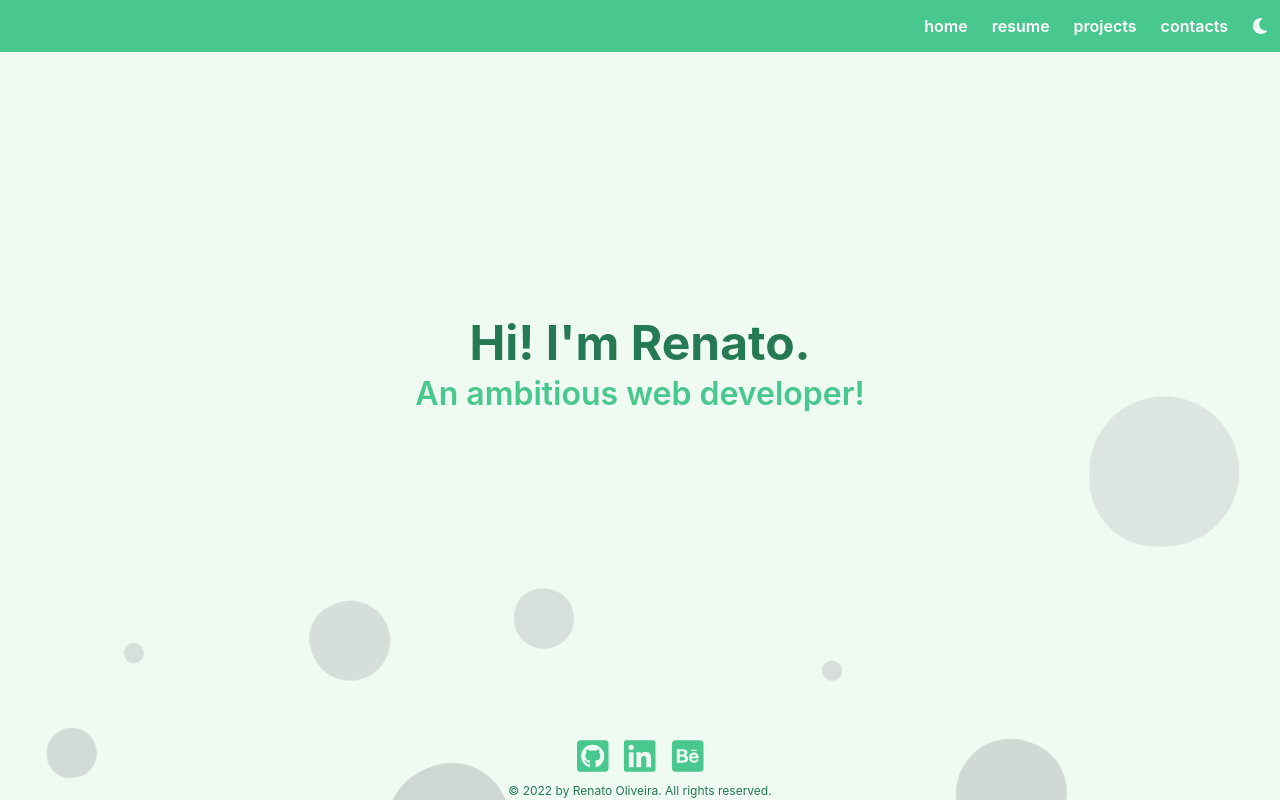
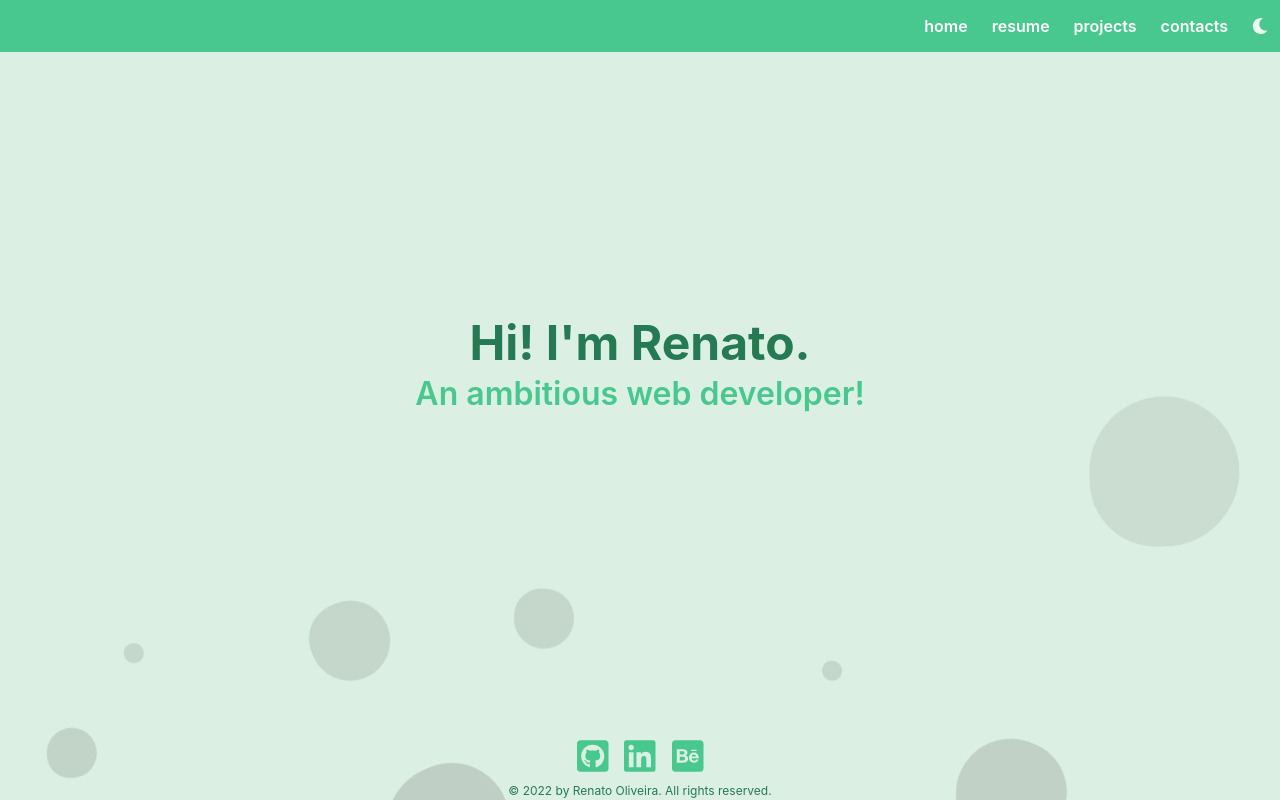
Before and after one commit to Ren-Oliveira/Resume, a React (Create React App) app: page /home in a window 1280 px wide. Built offline with nearby package versions, Linux system fonts and the light colour scheme.

Commit message:
background

```diff
--- a/src/components/layout/Background.module.css
+++ b/src/components/layout/Background.module.css
@@ -16,7 +16,7 @@
   overflow: auto;
   width: 100%;
   height: 100vh;
-  background: hsl(0, 0%, 14%);
+  background: hsl(0, 2%, 10%);
 }
 
 .bgLight {
@@ -25,7 +25,7 @@
   overflow: auto;
   width: 100%;
   height: 100vh;
-  background: hsl(142, 52%, 96%);
+  background: hsl(140, 40%, 90%);
 }
 
 .shapes {
```
